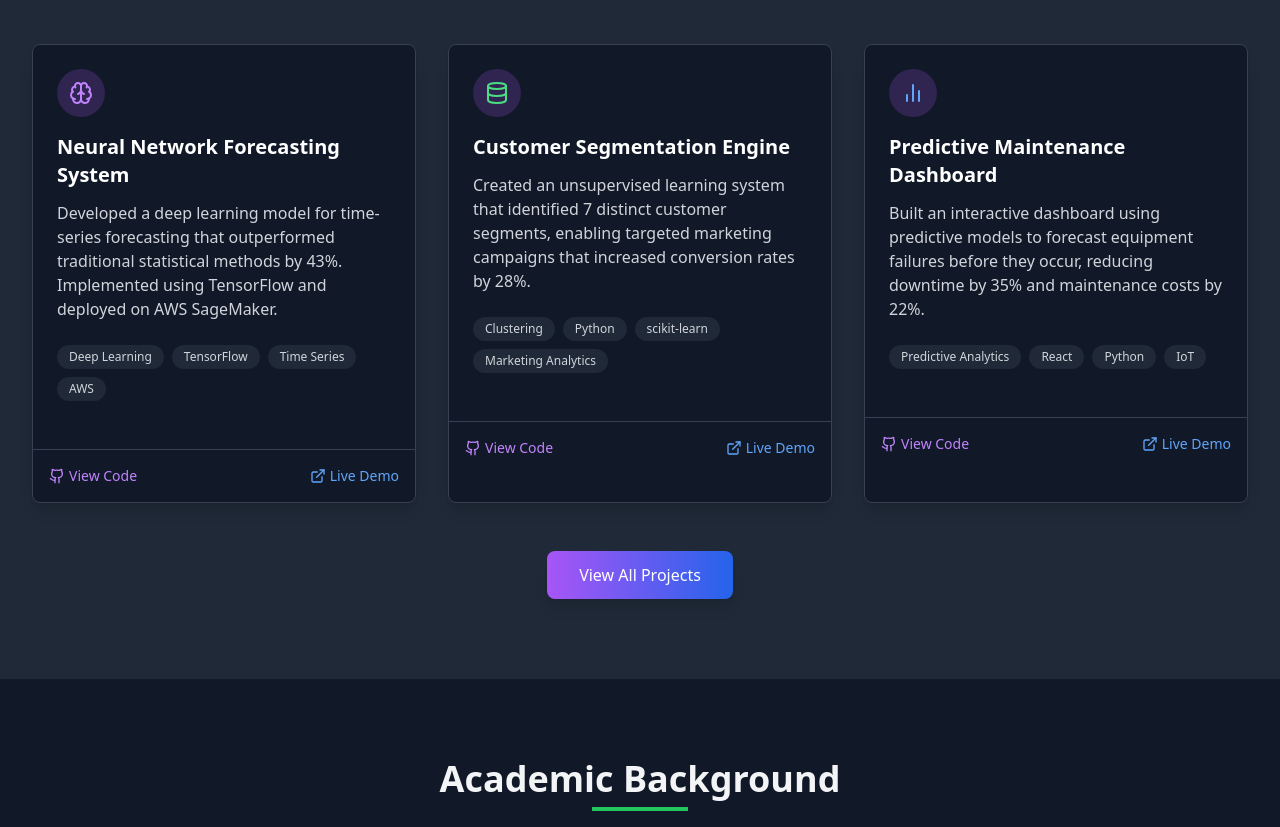
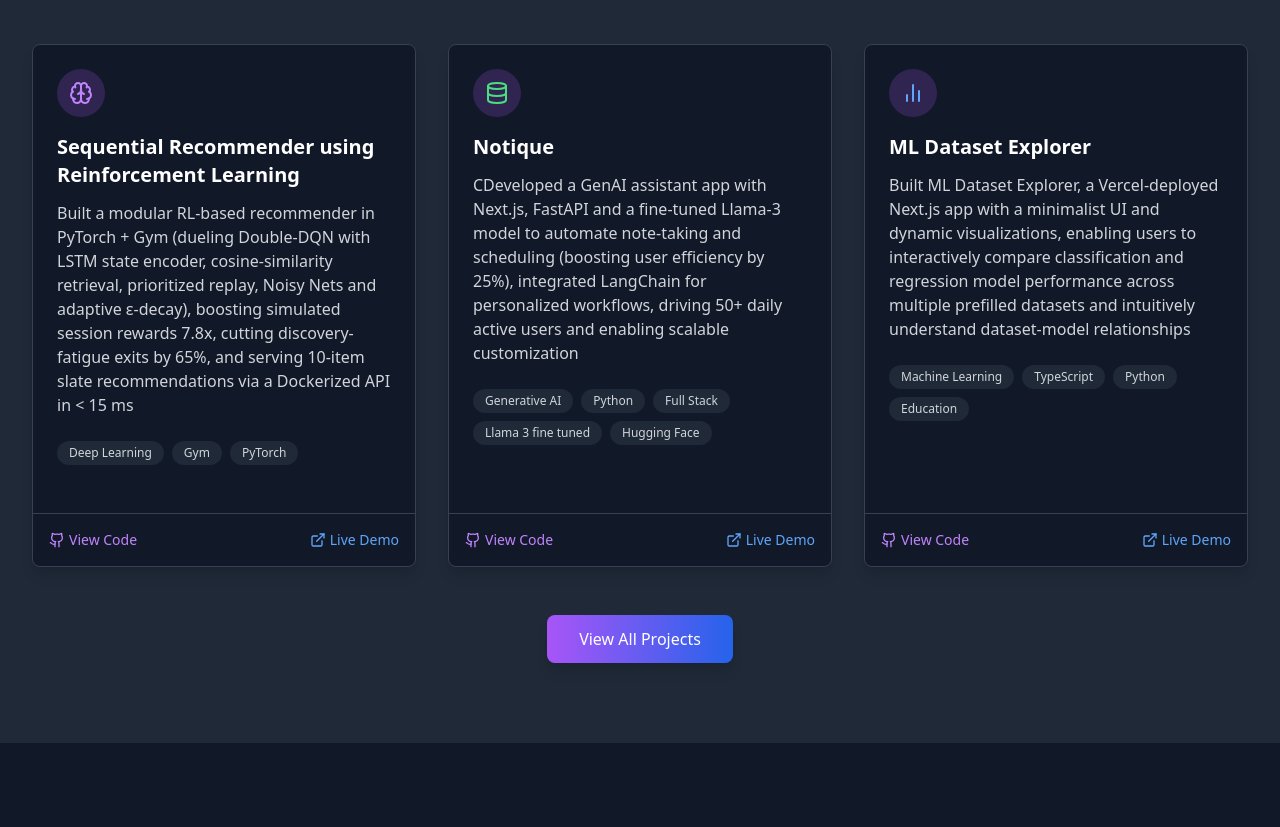
Before and after one commit to naitik2314/Portfolio-website, a React (Vite) app: page / in a window 1280 px wide. Shown: the part 2980-3807 px from the top of the page. Built offline with nearby package versions, Linux system fonts and the light colour scheme.

Commit message:
Update Projects.tsx

```diff
--- a/src/components/Projects.tsx
+++ b/src/components/Projects.tsx
@@ -7,41 +7,44 @@ import {
   BrainIcon,
   DatabaseIcon,
 } from 'lucide-react'
+
 const projects = [
   {
-    title: 'Neural Network Forecasting System',
+    title: 'Sequential Recommender using Reinforcement Learning',
     description:
-      'Developed a deep learning model for time-series forecasting that outperformed traditional statistical methods by 43%. Implemented using TensorFlow and deployed on AWS SageMaker.',
-    tags: ['Deep Learning', 'TensorFlow', 'Time Series', 'AWS'],
+      'Built a modular RL-based recommender in PyTorch + Gym (dueling Double-DQN with LSTM state encoder, cosine-similarity retrieval, prioritized replay, Noisy Nets and adaptive ε-decay), boosting simulated session rewards 7.8x, cutting discovery-fatigue exits by 65%, and serving 10-item slate recommendations via a Dockerized API in < 15 ms',
+    tags: ['Deep Learning', 'Gym', 'PyTorch'],
     icon: <BrainIcon size={24} className="text-purple-400" />,
-    githubUrl: 'https://github.com/username/neural-forecasting',
-    demoUrl: 'https://neural-forecast-demo.dataml.dev',
+    githubUrl: 'https://github.com/naitik2314/SequentialRecommender-RL', // Replace with actual project GitHub URL
   },
   {
-    title: 'Customer Segmentation Engine',
+    title: 'Notique',
     description:
-      'Created an unsupervised learning system that identified 7 distinct customer segments, enabling targeted marketing campaigns that increased conversion rates by 28%.',
-    tags: ['Clustering', 'Python', 'scikit-learn', 'Marketing Analytics'],
+      'CDeveloped a GenAI assistant app with Next.js, FastAPI and a fine-tuned Llama-3 model to automate note-taking and scheduling (boosting user efficiency by 25%), integrated LangChain for personalized workflows, driving 50+ daily active users and enabling scalable customization',
+    tags: ['Generative AI', 'Python', 'Full Stack', 'Llama 3 fine tuned', 'Hugging Face'],
     icon: <DatabaseIcon size={24} className="text-green-400" />,
-    githubUrl: 'https://github.com/username/customer-segmentation',
-    demoUrl: 'https://segmentation-demo.dataml.dev',
+    githubUrl: 'https://github.com/naitik2314/Notique', // Replace with actual project GitHub URL
   },
   {
-    title: 'Predictive Maintenance Dashboard',
+    title: 'ML Dataset Explorer',
     description:
-      'Built an interactive dashboard using predictive models to forecast equipment failures before they occur, reducing downtime by 35% and maintenance costs by 22%.',
-    tags: ['Predictive Analytics', 'React', 'Python', 'IoT'],
+      'Built ML Dataset Explorer, a Vercel-deployed Next.js app with a minimalist UI and dynamic visualizations, enabling users to interactively compare classification and regression model performance across multiple prefilled datasets and intuitively understand dataset-model relationships',
+    tags: ['Machine Learning', 'TypeScript', 'Python', 'Education'],
     icon: <BarChart2Icon size={24} className="text-blue-400" />,
-    githubUrl: 'https://github.com/username/predictive-maintenance',
-    demoUrl: 'https://maintenance-dashboard.dataml.dev',
+    githubUrl: 'https://github.com/naitik2314/ML-Dataset-Explorer', // Replace with actual project GitHub URL
+    demoUrl: 'https://ml-dataset-explorer.vercel.app/', // Replace with actual project demo URL
   },
 ]
+
 const Projects = () => {
   const ref = useRef(null)
   const isInView = useInView(ref, {
     once: false,
     amount: 0.2,
   })
+
+  const GITHUB_PROFILE_URL = 'https://github.com/naitik2314'; // Your GitHub profile URL
+
   return (
     <section id="projects" className="py-20 bg-gray-800">
       <div className="container mx-auto px-4 sm:px-6 lg:px-8">
@@ -63,7 +66,7 @@ const Projects = () => {
           }}
           ref={ref}
         >
-          <h2 className="text-3xl md:text-4xl font-bold mb-2 text-center">
+          <h2 className="text-3xl md:text-4xl font-bold mb-2 text-center text-white"> {/* Ensured text is visible */}
             Featured Projects
           </h2>
           <div className="w-24 h-1 bg-purple-500 mx-auto mb-12"></div>
@@ -113,7 +116,7 @@ const Projects = () => {
                     ))}
                   </div>
                 </div>
-                <div className="border-t border-gray-700 p-4 flex justify-between">
+                <div className="border-t border-gray-700 p-4 flex justify-between mt-auto"> {/* Added mt-auto to push links to the bottom */}
                   <a
                     href={project.githubUrl}
                     target="_blank"
@@ -137,17 +140,26 @@ const Projects = () => {
             ))}
           </div>
           <div className="text-center mt-12">
-            <motion.button
+            <a
+              href={GITHUB_PROFILE_URL}
+              target="_blank"
+              rel="noopener noreferrer"
+              // The button itself doesn't need to be an interactive element if wrapped by an anchor
+              // but Framer Motion works well with 'a' tags directly too if you prefer.
+              // For simplicity here, the anchor wraps the styled button-like div or motion.div.
+            >
+              <motion.div // Changed button to motion.div to be a styled block inside the anchor
                 whileHover={{
                   scale: 1.05,
                 }}
                 whileTap={{
                   scale: 0.95,
                 }}
-              className="bg-gradient-to-r from-purple-500 to-blue-600 text-white py-3 px-8 rounded-lg font-medium shadow-lg hover:shadow-purple-500/30 transition-all duration-300"
+                className="inline-block bg-gradient-to-r from-purple-500 to-blue-600 text-white py-3 px-8 rounded-lg font-medium shadow-lg hover:shadow-purple-500/30 transition-all duration-300 cursor-pointer"
               >
                 View All Projects
-            </motion.button>
+              </motion.div>
+            </a>
           </div>
         </motion.div>
       </div>
```
Lines whose indentation alone changed are shown as unchanged.
